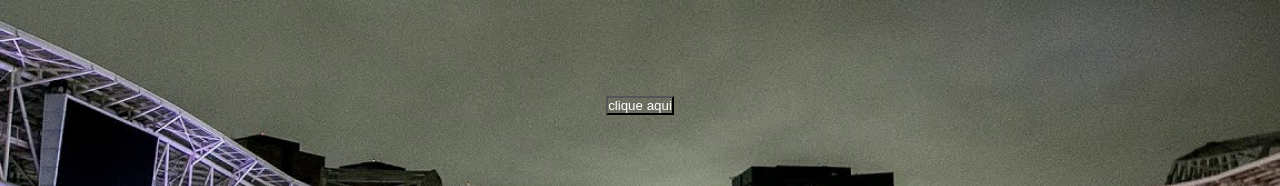
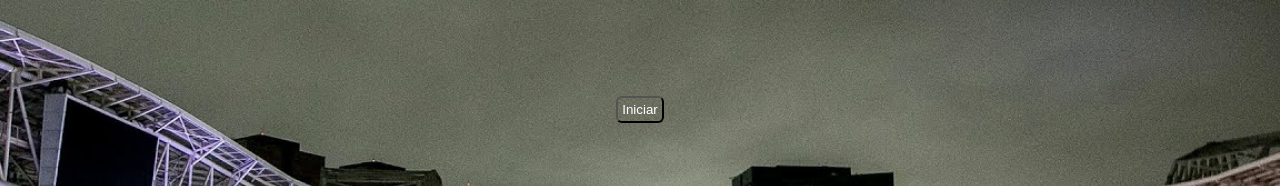
Before and after one commit to DreicLeal/personalized-ticket, a Next.js app: page / in a window 1280 px wide. Shown: the top 186 px of the page. Built offline with nearby package versions, Linux system fonts and the light colour scheme.

Commit message:
User context
Including user context and enviroment like providers and context interface

```diff
--- a/src/app/globals.css
+++ b/src/app/globals.css
@@ -1,9 +1,9 @@
 :root {
   --max-width: 1100px;
   --border-radius: 12px;
-  --font-mono: ui-monospace, Menlo, Monaco, 'Cascadia Mono', 'Segoe UI Mono',
-    'Roboto Mono', 'Oxygen Mono', 'Ubuntu Monospace', 'Source Code Pro',
-    'Fira Mono', 'Droid Sans Mono', 'Courier New', monospace;
+  --font-mono: ui-monospace, Menlo, Monaco, "Cascadia Mono", "Segoe UI Mono",
+    "Roboto Mono", "Oxygen Mono", "Ubuntu Monospace", "Source Code Pro",
+    "Fira Mono", "Droid Sans Mono", "Courier New", monospace;
 
   --foreground-rgb: 0, 0, 0;
   --background-start-rgb: 214, 219, 220;
@@ -100,6 +100,11 @@ a {
   text-decoration: none;
 }
 
+button {
+  border-radius: 6px;
+  padding: 4px;
+}
+
 @media (prefers-color-scheme: dark) {
   html {
     color-scheme: dark;
--- a/src/app/layout.tsx
+++ b/src/app/layout.tsx
@@ -1,22 +1,25 @@
-import type { Metadata } from 'next'
-import { Inter } from 'next/font/google'
-import './globals.css'
+import type { Metadata } from "next";
+import { Inter } from "next/font/google";
+import "./globals.css";
+import { Providers } from "@/providers/providers";
 
-const inter = Inter({ subsets: ['latin'] })
+const inter = Inter({ subsets: ["latin"] });
 
 export const metadata: Metadata = {
-  title: 'Create Next App',
-  description: 'Generated by create next app',
-}
+  title: "Create Next App",
+  description: "Generated by create next app",
+};
 
 export default function RootLayout({
   children,
 }: {
-  children: React.ReactNode
+  children: React.ReactNode;
 }) {
   return (
     <html lang="en">
-      <body className={inter.className}>{children}</body>
+      <Providers>
+        <body className={inter.className}>{children}</body>
+      </Providers>
     </html>
-  )
+  );
 }
--- a/src/app/page.tsx
+++ b/src/app/page.tsx
@@ -1,4 +1,4 @@
-"use client"
+"use client";
 import styles from "./page.module.css";
 import backgroundImg from "./../assets/homeBackground.jpg";
 import Image from "next/image";
@@ -7,8 +7,8 @@ import { BtnComponent } from "@/components/button/button";
 import { InsertImgSection } from "@/components/imgUpload/InsertImg";
 
 export default function Home() {
-  const [start, setStart] = useState<boolean>(false)
-  console.log(start)
+  const [start, setStart] = useState<boolean>(false);
+  console.log(start);
   return (
     <main className={styles.main}>
       <Image
@@ -18,8 +18,15 @@ export default function Home() {
         className={styles.bgImg}
         alt="full stadium"
       />
-<BtnComponent text="clique aqui" size="1" background="transparent" color="white" type="button" onClick={() => setStart(!start)}/>
-    {start && <InsertImgSection/>}
+      <BtnComponent
+        text="Iniciar"
+        size="1"
+        background="transparent"
+        color="white"
+        type="button"
+        onClick={() => setStart(!start)}
+      />
+      {start && <InsertImgSection />}
     </main>
   );
 }
--- a/src/components/imgUpload/InsertImg.tsx
+++ b/src/components/imgUpload/InsertImg.tsx
@@ -1,11 +1,12 @@
 "use client";
-import { useState } from "react";
+
 import styles from "./index.module.scss"
 import AddPhotoAlternateIcon from "@mui/icons-material/AddPhotoAlternate";
+import { useUser } from "@/contexts/userContext";
 
 
 export const InsertImgSection: React.FC = () => {
-  const [selectedImg, setSelectedImg] = useState<File | null>(null);
+  const {selectedImg, setSelectedImg} = useUser()
 
   const handleUpload = (event: React.ChangeEvent<HTMLInputElement>) => {
     if (event.target.files && event.target.files.length > 0) {
@@ -21,7 +22,6 @@ export const InsertImgSection: React.FC = () => {
       <input
         id="upload-btn"
         type="file"
-        style={{display:"none"}}
         accept="image/*"
         onChange={handleUpload}
       />
--- a/src/components/imgUpload/index.module.scss
+++ b/src/components/imgUpload/index.module.scss
@@ -6,6 +6,7 @@
     width: 100vw;
     height: 200px;
     background-color: rgba(0, 0, 0, 0.522);
+    backdrop-filter: blur(2px);
     label{
         display: flex;
         justify-content: center;
@@ -17,4 +18,7 @@
         padding: 10px;
         color: orangered;
     }
+    input{
+        display: none;
+    }
 }
--- /dev/null
+++ b/src/contexts/userContext.tsx
@@ -0,0 +1,19 @@
+"use client"
+
+import { IproviderProps, UserProviderData } from "@/interface/contextsInterface"
+import { createContext, useContext, useState } from "react"
+
+const UserContext = createContext<UserProviderData>({} as UserProviderData)
+
+export const UserProvider = ({children}:IproviderProps) => {
+
+    const [selectedImg, setSelectedImg] = useState<File | null>(null)
+
+    return (
+        <UserContext.Provider value={{selectedImg, setSelectedImg}}>
+        {children}
+        </UserContext.Provider>
+    )
+}
+
+export const useUser = () => useContext(UserContext)
--- /dev/null
+++ b/src/interface/contextsInterface.ts
@@ -0,0 +1,10 @@
+import { Dispatch, ReactNode, SetStateAction } from "react";
+
+export interface IproviderProps {
+  children: ReactNode;
+}
+
+export interface UserProviderData {
+  selectedImg: File | null;
+  setSelectedImg: Dispatch<SetStateAction<File | null>>;
+}
--- /dev/null
+++ b/src/providers/providers.tsx
@@ -0,0 +1,5 @@
+import { UserProvider } from "@/contexts/userContext";
+
+export const Providers = ({ children }: { children: React.ReactNode }) => {
+  return <UserProvider>{children}</UserProvider>;
+};
```
